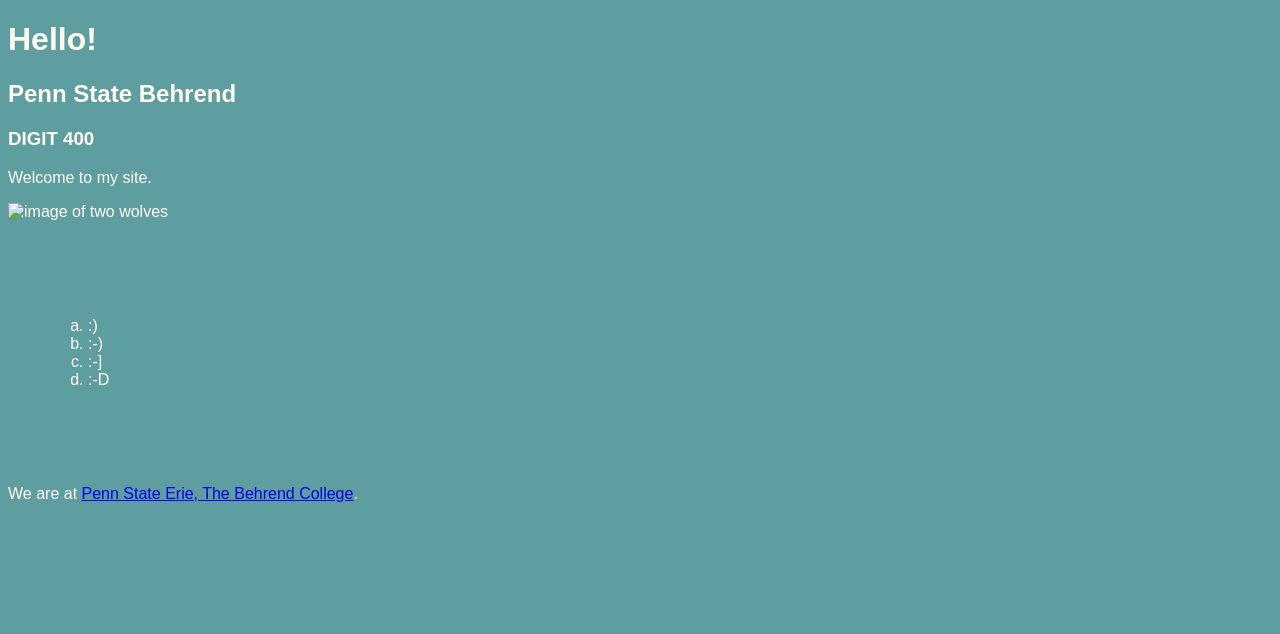
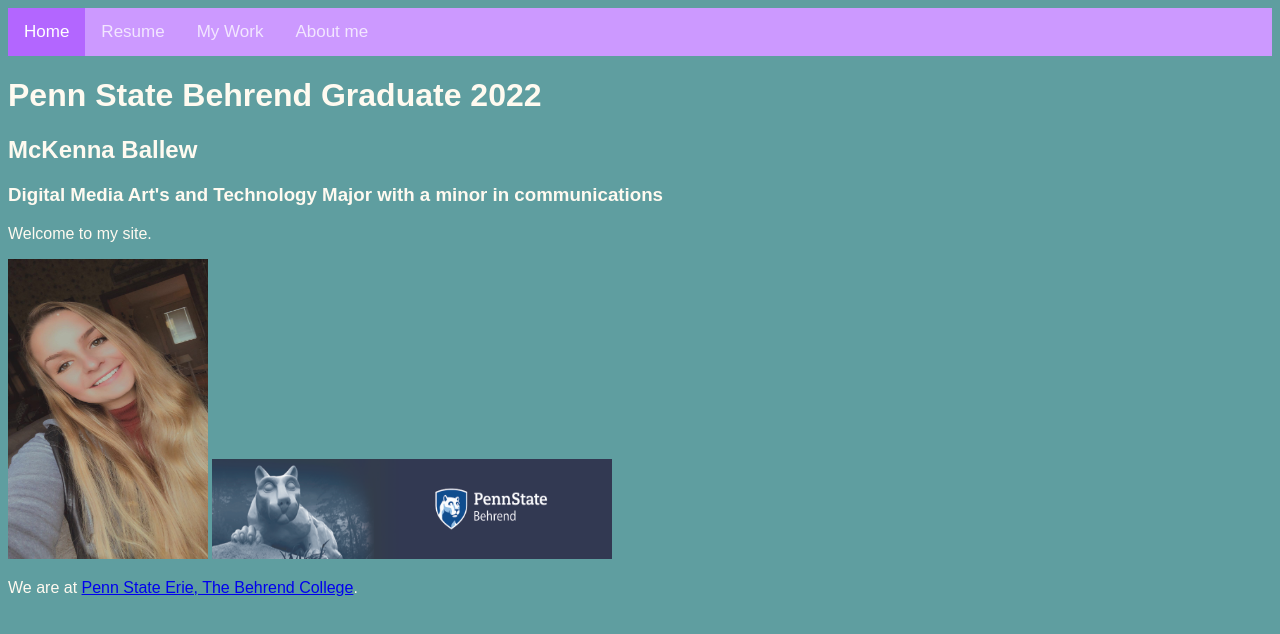
Before and after one commit to Kennaab/myPage_DIGIT400, a plain HTML site: page NewtFireweb/index.html in a window 1280 px wide. Drawn offline with Linux system fonts and the light colour scheme.

Commit message:
changing files & fixing RNG2

```diff
--- /dev/null
+++ b/NewtFireweb/Mywebstyle.css
@@ -0,0 +1,38 @@
+
+body {
+background-color: CadetBlue;
+color: FloralWhite;
+font-family: arial, helvetica, sans-serif;
+}
+ol {list-style-type: lower-alpha;
+padding: 5em;
+
+}
+/* FOR TOP NAVIGATION BAR*/
+/* Add a background color to the top navigation */
+.topnav {
+  background-color: #cc99ff;
+  overflow: hidden;
+}
+
+/* Style the links inside the navigation bar */
+.topnav a {
+  float: left;
+  color: #f2e6ff;
+  text-align: center;
+  padding: 14px 16px;
+  text-decoration: none;
+  font-size: 17px;
+}
+
+/* Change the color of links on hover */
+.topnav a:hover {
+  background-color: #ddd;
+  color: black;
+}
+
+/* Add a color to the active/current link */
+.topnav a.active {
+  background-color: #b366ff;
+  color: white;
+}
--- a/NewtFireweb/index.html
+++ b/NewtFireweb/index.html
@@ -5,24 +5,31 @@
         <meta charset="UTF-8" />
         <meta name="author" content="McKenna" />
         <meta name="viewport" content="width=device-width, initial-scale=1.0" />
-        <link rel="stylesheet" type="text/css" href="webstyle.css" />
+        <link rel="stylesheet" type="text/css" href="Mywebstyle.css" />
 
     </head>
     <!--This page is published at https://newtfire.org/~elisa/ -->
     <body>
-        <h1>Hello!</h1>
-        <h2>Penn State Behrend</h2>
-        <h3>DIGIT 400</h3>
+        <div class ="topnav">
+            <a class ="active" href="#home">Home</a>
+            <a href="Resume.html">Resume</a>
+            <a href="MyWork.html">My Work</a>
+            <a href="AboutMe.html">About me</a>
+        </div>
+        <h1>Penn State Behrend Graduate 2022</h1>
+        <h2>McKenna Ballew</h2>
+        <h3>Digital Media Art's and Technology Major with a minor in communications</h3>
+        <!--Put link to DIGIT Major at PSB-->
         <p>Welcome to my site.</p>
-        <img src="desktop/wolf.jpeg" alt="image of two wolves"/>
+        <img src="images/mypicture.jpeg" alt="picture of myself" width="200" height="300"/>
 
-        <ol>
-            <li> :) </li>
-            <li> :-)</li>
-            <li>:-]</li>
-            <li>:-D</li>
-        </ol>
-
+       <!--- <ol>
+            <li></li>
+            <li></li>
+            <li></li>
+            <li></li>
+        </ol> -->
+        <img src="images/psb.jpeg" alt="banner for PSB" width="400" height="100"/>
         <p>We are at <a href="https://behrend.psu.edu/">Penn State Erie, The Behrend College</a>.</p>
     </body>
 </html>
--- a/NewtFireweb/webstyle.css
+++ /dev/null
@@ -1,10 +0,0 @@
-
-body {
-background-color: CadetBlue;
-color: FloralWhite;
-font-family: arial, helvetica, sans-serif;
-}
-ol {list-style-type: lower-alpha;
-padding: 5em;
-
-}
```
Also changed, not shown: Homework/RNG2/Ballew_RNG2.xml (deleted, +0 -24 lines), Homework/ballew-RNG2/Ballew_RNG2.xml (added, +24 -0 lines), NewtFireweb/AboutMe.html (added, +18 -0 lines), NewtFireweb/MyWork.html (added, +19 -0 lines), NewtFireweb/Resume.html (added, +21 -0 lines), NewtFireweb/home-page.html (added, +7 -0 lines), NewtFireweb/images/Resume.png (added), NewtFireweb/images/mypicture.jpeg (added), NewtFireweb/images/psb.jpeg (added), NewtFireweb/images/wolf.jpeg (added), 6 other files.
